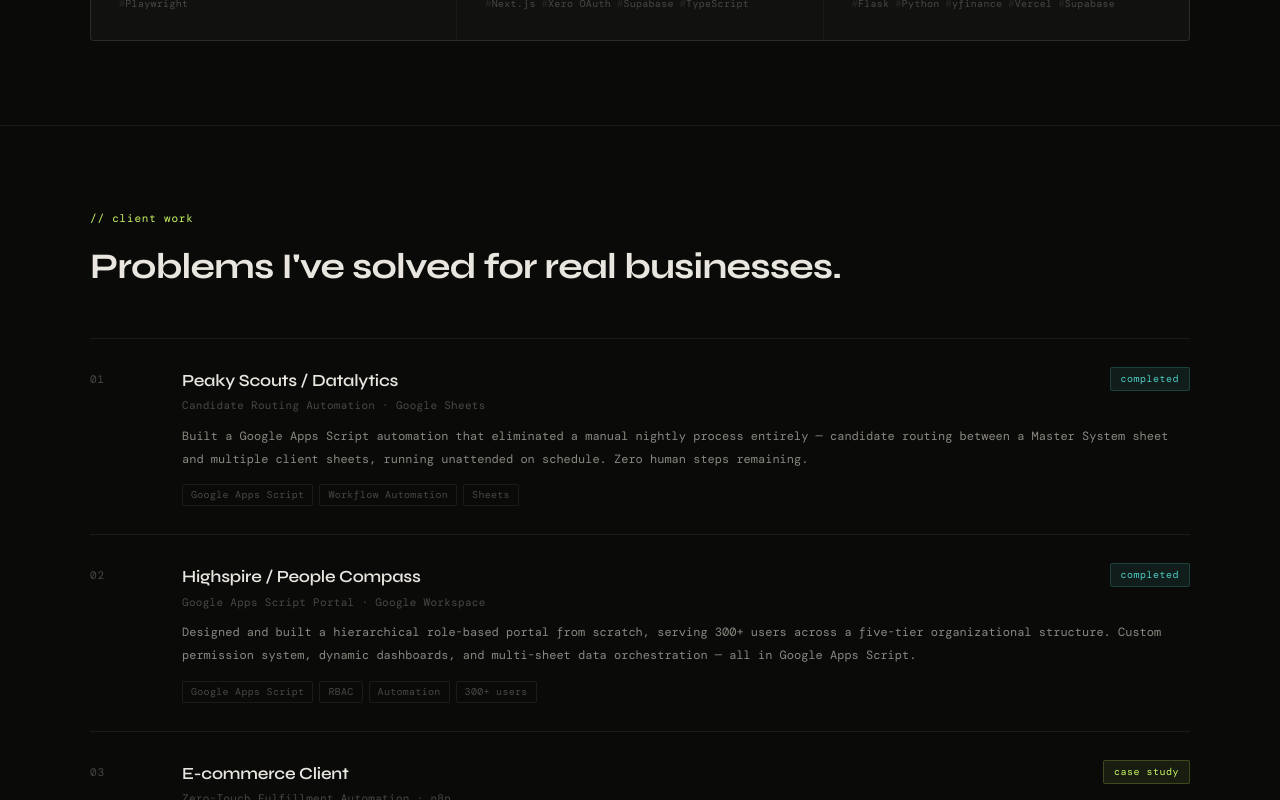
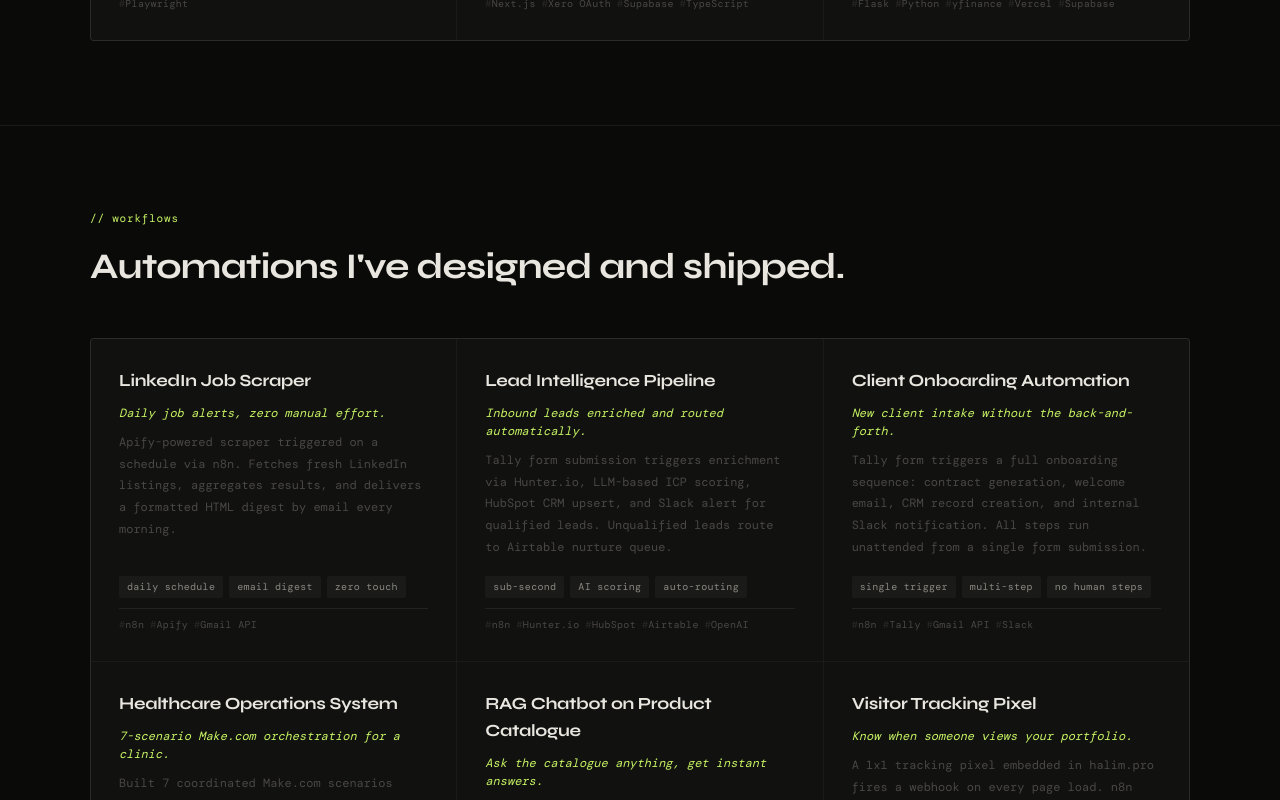
Before and after one commit to Mohamed-Abdulhalim/halim-pro, a Next.js app: page / in a window 1280 px wide. Shown: the part 1340-2140 px from the top of the page. Built offline with nearby package versions, Linux system fonts and the light colour scheme; a web font is replaced by a local one.

Commit message:
Update page.tsx

```diff
--- a/app/page.tsx
+++ b/app/page.tsx
@@ -5,6 +5,7 @@
 import About from '@/components/About'
 import Contact from '@/components/Contact'
 import Footer from '@/components/Footer'
+import Workflows from '@/components/Workflows'
 
 export default function Home() {
   return (
@@ -12,6 +13,7 @@
       <Nav />
       <Hero />
       <Projects />
+      <Workflows />
       <Work />
       <About />
       <Contact />
```
